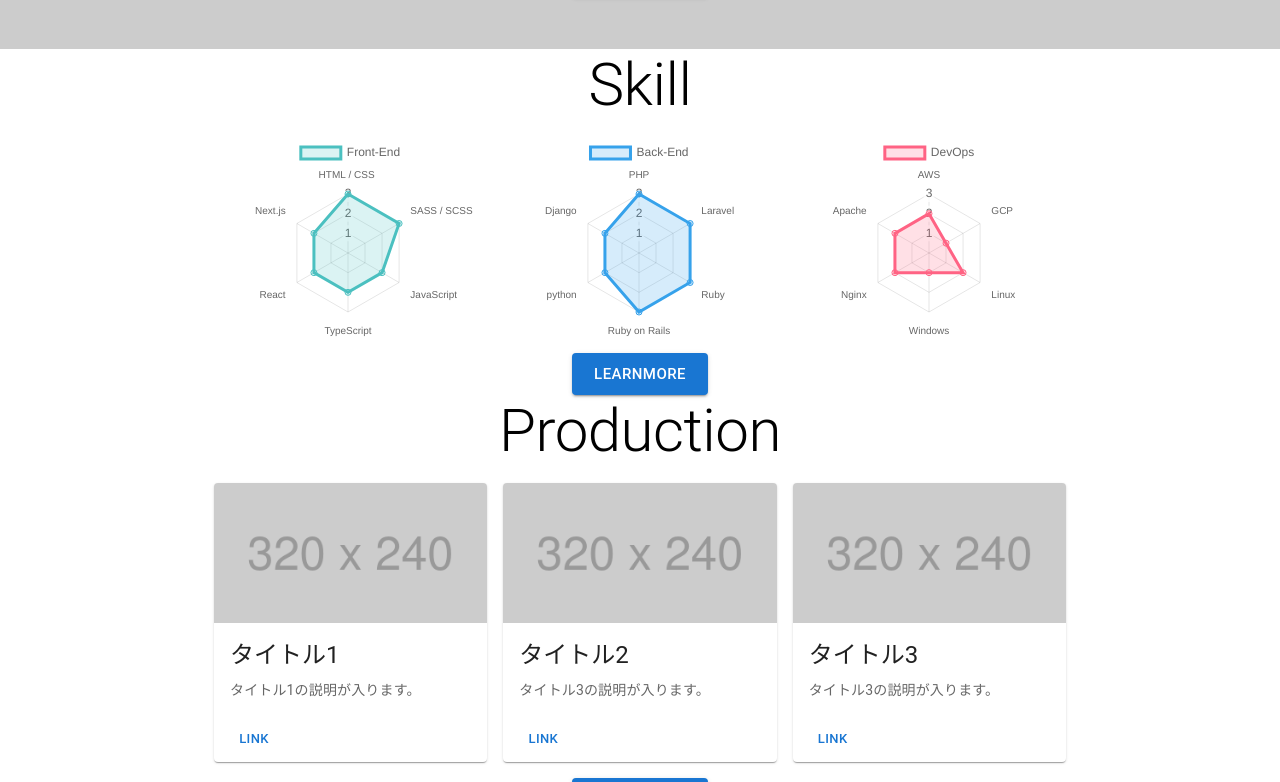
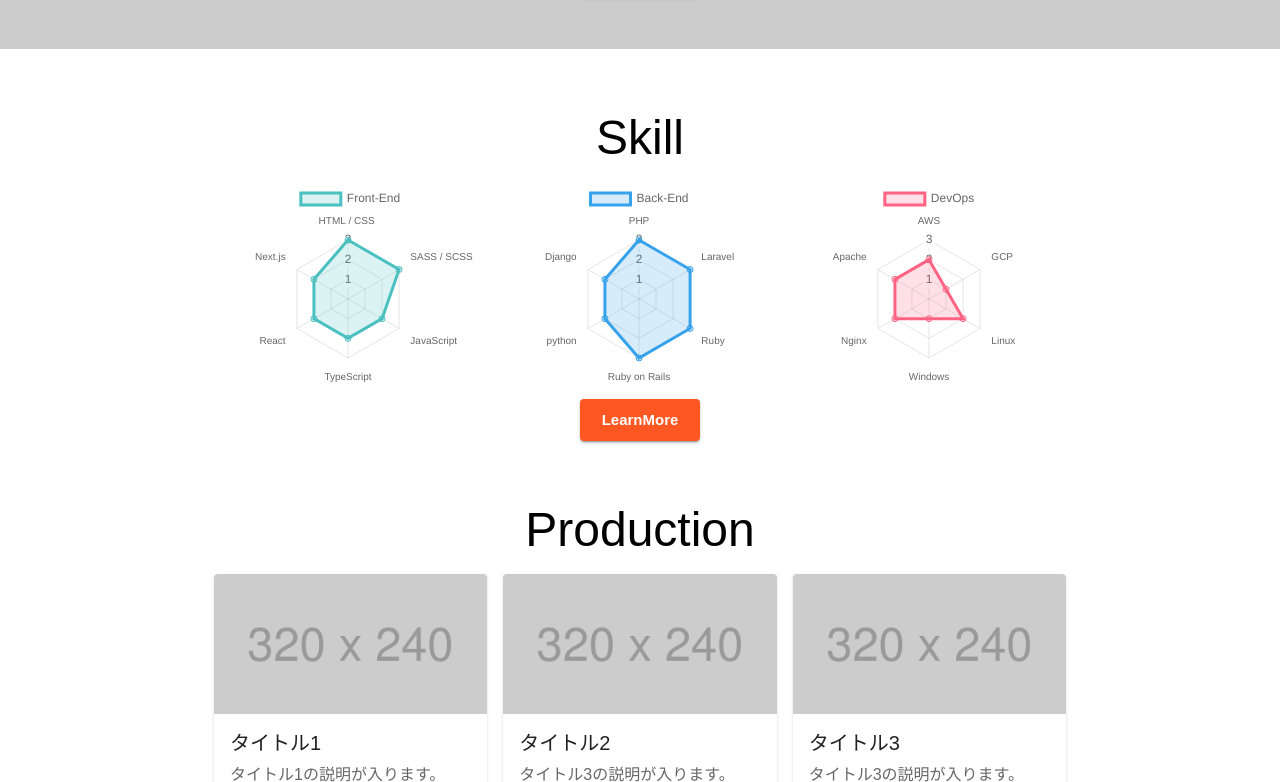
Before and after one commit to engr-sng/react-portfolio-app, a React (Create React App) app: page / in a window 1280 px wide. Shown: the part 538-1320 px from the top of the page. Built offline with nearby package versions, Linux system fonts and the light colour scheme.

Commit message:
テーマとスタイルの調整

```diff
--- a/src/index.tsx
+++ b/src/index.tsx
@@ -5,14 +5,19 @@ import App from './App';
 import reportWebVitals from './reportWebVitals';
 import { BrowserRouter } from 'react-router-dom';
 
+import { ThemeProvider } from "@mui/material/styles";
+import Theme from "./themes/Theme";
+
 const root = ReactDOM.createRoot(
   document.getElementById('root') as HTMLElement
 );
 root.render(
   <React.StrictMode>
-    <BrowserRouter>
-      <App />
-    </BrowserRouter>
+    <ThemeProvider theme={Theme}>
+      <BrowserRouter>
+        <App />
+      </BrowserRouter>
+    </ThemeProvider>
   </React.StrictMode>
 );
 
--- a/src/pages/homes/top.tsx
+++ b/src/pages/homes/top.tsx
@@ -10,6 +10,16 @@ import SkillList from "../../components/SkillList"
 import ProductionList from "../../components/ProductionList"
 import ProfileList from "../../components/ProfileList";
 import ContactForm from "../../components/ContactForm";
+
+const styles = {
+    boxContainer: {
+        display: 'flex',
+        flexDirection: 'column',
+        alignItems: 'center',
+        justifyContent: 'center',
+        margin: '60px 0',
+    },
+};
 
 const Top: React.FC = () => {
     return(
@@ -33,22 +43,22 @@ const Top: React.FC = () => {
                     LearnMore
                 </Button>
             </Box>
-            <Box>
+            <Box sx={styles.boxContainer}>
                 <Container maxWidth='md'>
                     <SkillList />
                 </Container>
             </Box>
-            <Box>
+            <Box sx={styles.boxContainer}>
                 <Container maxWidth='md'>
                     <ProductionList />
                 </Container>
             </Box>
-            <Box>
+            <Box sx={styles.boxContainer}>
                 <Container maxWidth='md'>
                     <ProfileList />
                 </Container>
             </Box>
-            <Box>
+            <Box sx={styles.boxContainer}>
                 <Container maxWidth='md'>
                     <ContactForm />
                 </Container>
--- /dev/null
+++ b/src/themes/Theme.tsx
@@ -0,0 +1,33 @@
+import { createTheme } from '@mui/material/styles';
+
+const theme = createTheme({
+    palette: {
+        primary: {
+            main: '#ff5722',
+        },
+        secondary: {
+            main: '#f50057',
+        },
+    },
+    typography: {
+        fontFamily: 'Arial, sans-serif',
+        fontSize: 14,
+        fontWeightLight: 300,
+        fontWeightRegular: 400,
+        fontWeightMedium: 700,
+
+        h1: { fontSize: 60 },
+        h2: { fontSize: 48 },
+        h3: { fontSize: 42 },
+        h4: { fontSize: 36 },
+        h5: { fontSize: 20 },
+        h6: { fontSize: 18 },
+        subtitle1: { fontSize: 18 },
+        subtitle2: { fontSize: 18 },
+        body1: { fontSize: 16 },
+        body2: { fontSize: 16 },
+        button: { textTransform: 'none' },
+    },
+});
+
+export default theme;
```
